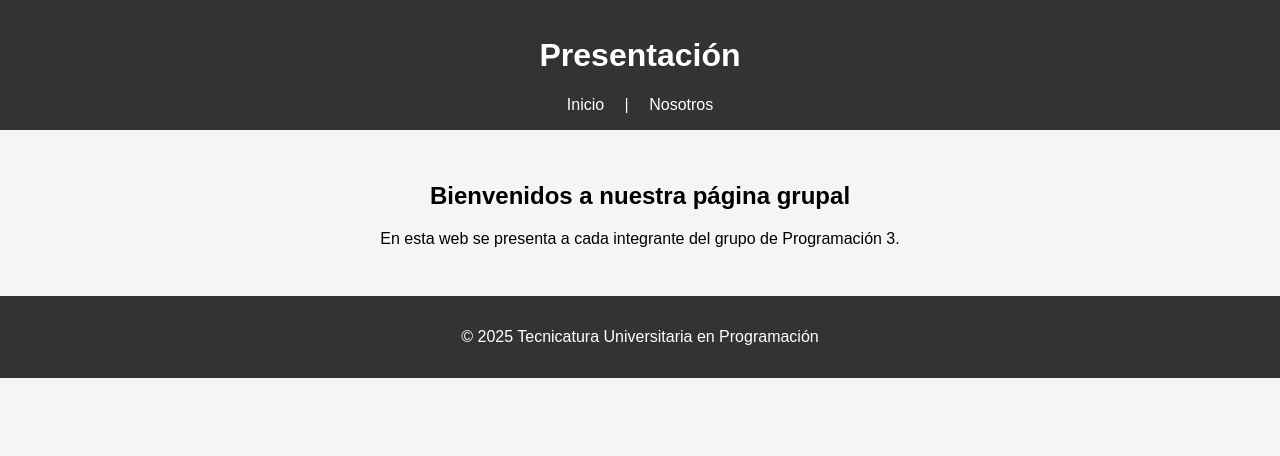
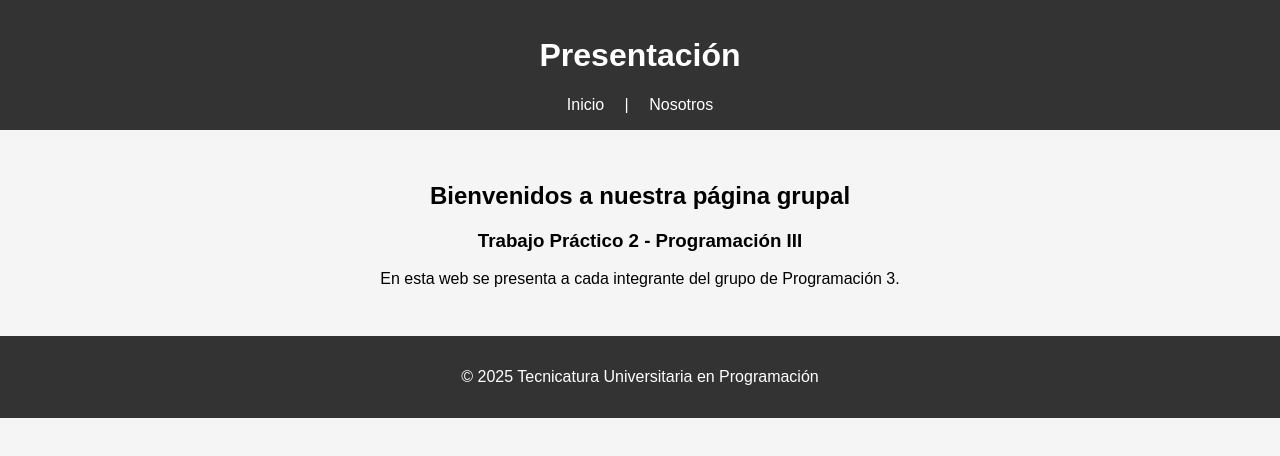
Before and after one commit to RodrigoJatib/Prog-III-TP2-React, a React (Create React App) app in the folder tp2/: page / in a window 1280 px wide. Shown: the top 456 px of the page. Built offline with nearby package versions, Linux system fonts and the light colour scheme.

Commit message:
Agrego un subtítulo en HomePages.jsx

```diff
--- a/tp2/src/pages/HomePages.jsx
+++ b/tp2/src/pages/HomePages.jsx
@@ -4,6 +4,8 @@ function HomePages() {
   return (
     <main>
       <h2>Bienvenidos a nuestra página grupal</h2>
+      <h3>Trabajo Práctico 2 - Programación III</h3>
+
       <p>En esta web se presenta a cada integrante del grupo de Programación 3.</p>
     </main>
   );
```
